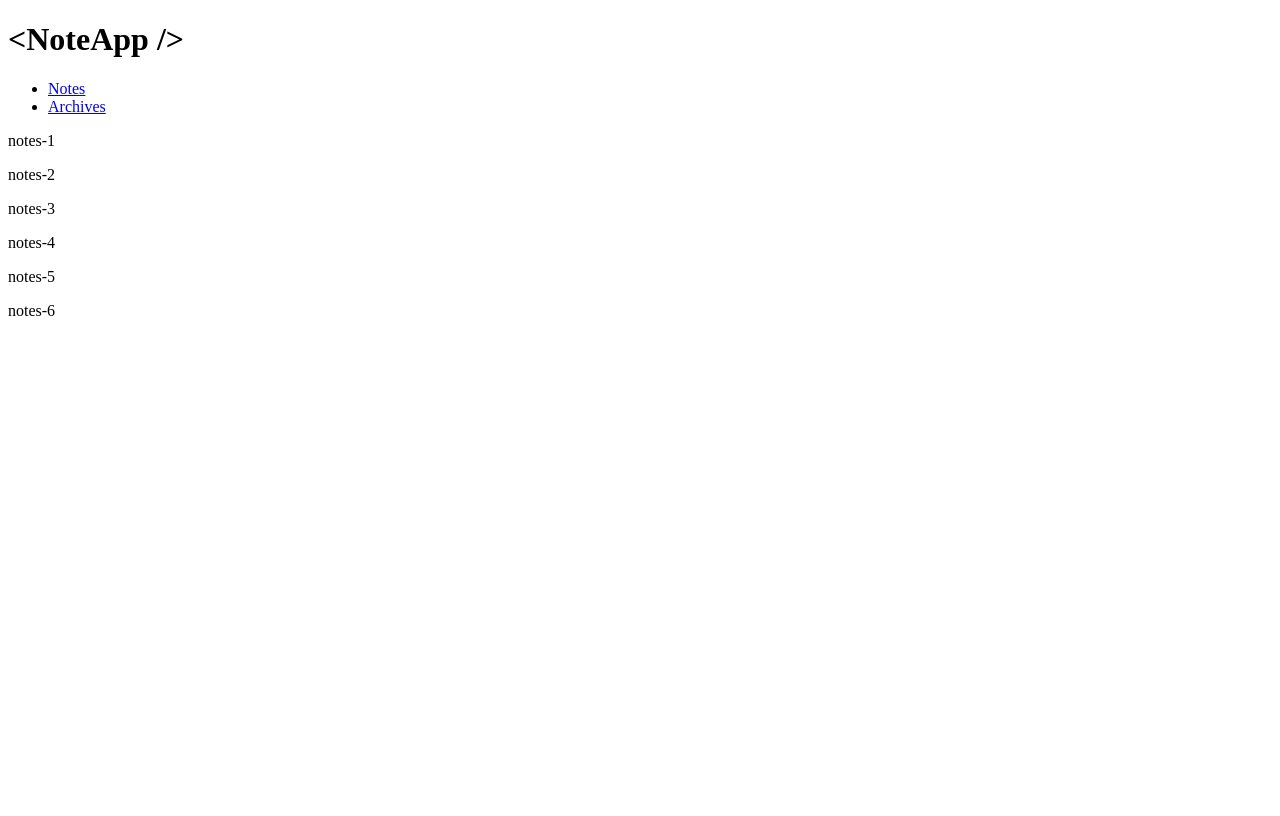
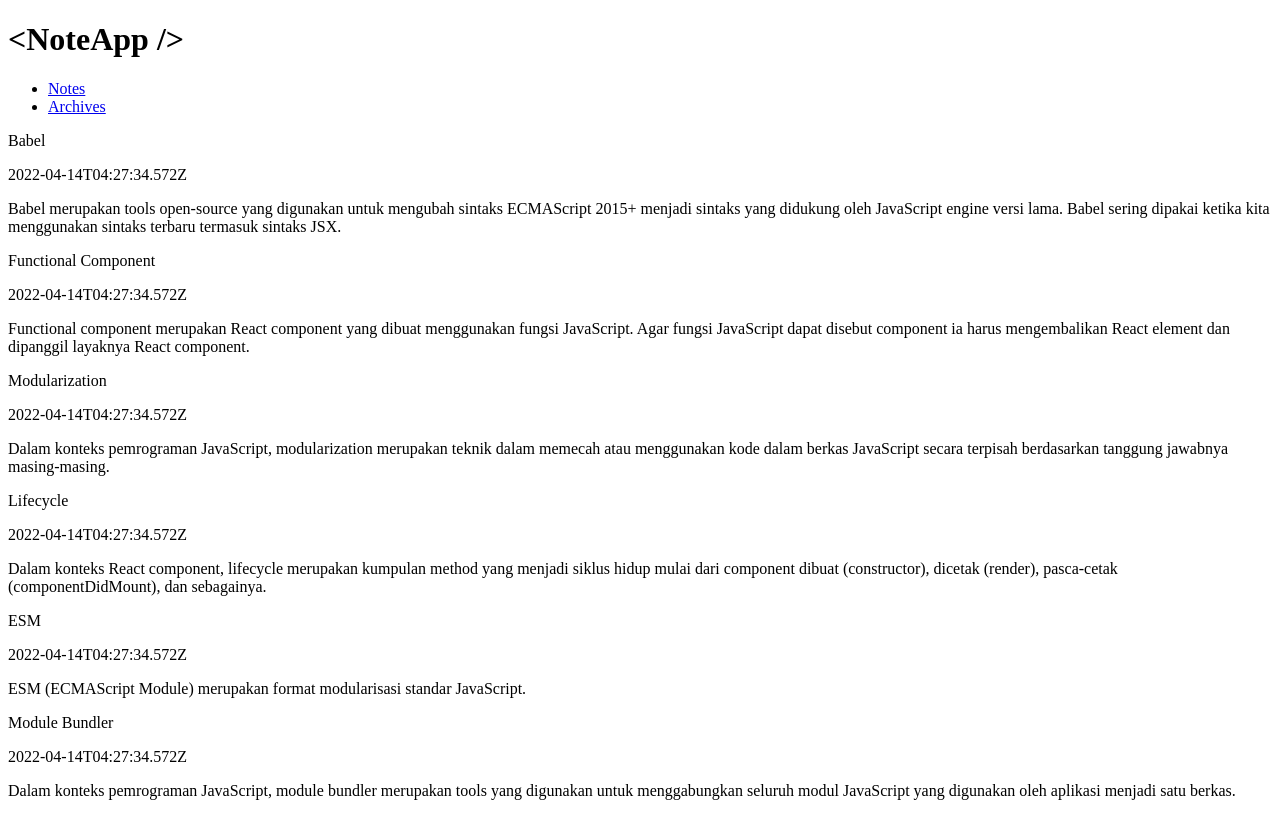
Before and after one commit to madyanes/note-app-with-routing, a React (Vite) app: page / in a window 1280 px wide. Built offline with nearby package versions, Linux system fonts and the light colour scheme.

Commit message:
create <NoteItem /> memuat catatan dalam bentuk satuan

```diff
--- a/src/components/NoteItem.jsx
+++ b/src/components/NoteItem.jsx
@@ -3,7 +3,11 @@ import React from 'react'
 class NoteItem extends React.Component {
   render() {
     return (
-      <p>ID: {this.props.noteId}</p>
+      <>
+        <p>{this.props.note.title}</p>
+        <p>{this.props.note.createdAt}</p>
+        <p>{this.props.note.body}</p>
+      </>
     )
   }
 }
--- a/src/components/NoteList.jsx
+++ b/src/components/NoteList.jsx
@@ -1,5 +1,6 @@
 import React from 'react'
 import { getAllNotes } from '../utils/local-data'
+import NoteItem from './NoteItem'
 
 class NoteList extends React.Component {
   constructor(props) {
@@ -16,7 +17,10 @@ class NoteList extends React.Component {
         {
           this.state.notes.map((note) => {
             return (
-              <p key={note.id}>{note.id}</p>
+              <NoteItem
+                key={note.id}
+                note={note}
+              />
             )
           })
         }
```
